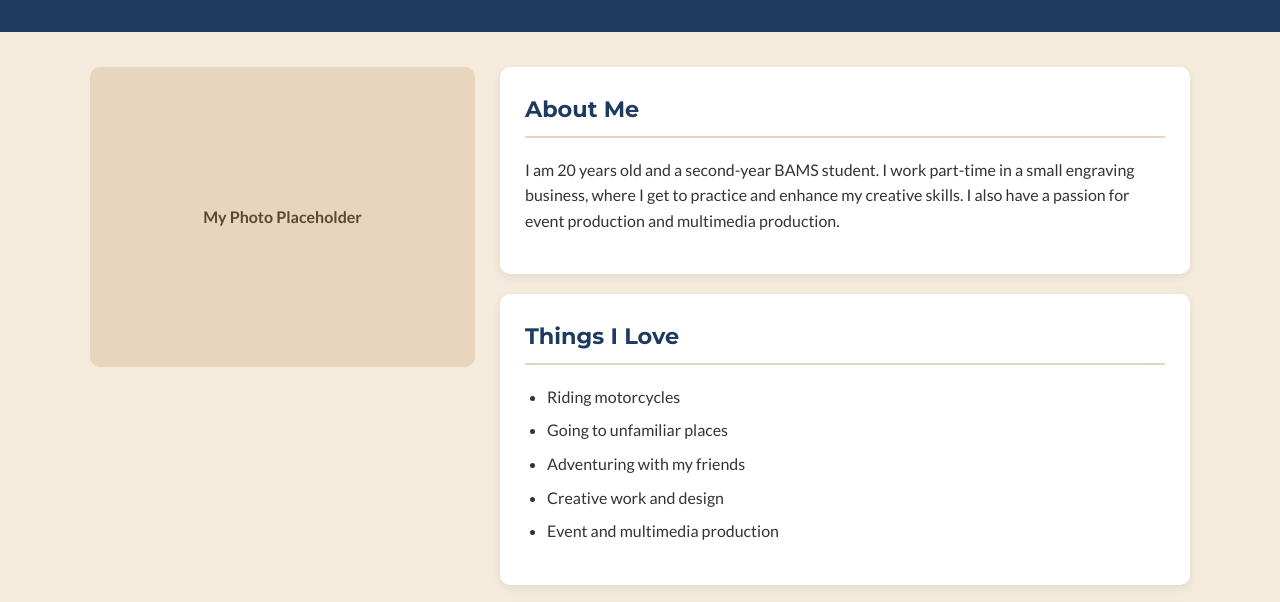
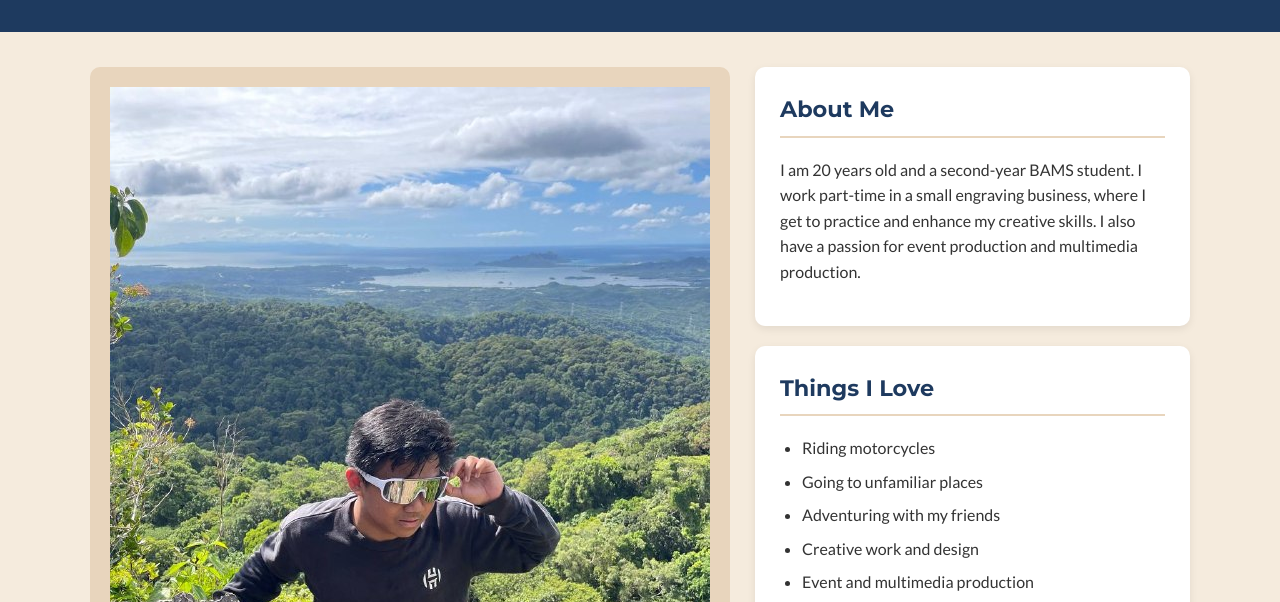
Before and after one commit to iamorata-art/MMS171-final-proj, a plain HTML site: page index.html in a window 1280 px wide. Shown: the part 163-765 px from the top of the page. Drawn offline with Linux system fonts and the light colour scheme.

Commit message:
Add profile photo and update placeholder in index.html

```diff
--- a/index.html
+++ b/index.html
@@ -31,7 +31,7 @@
         <div class="profile-container">
 
             <div class="profile-photo">
-                My Photo Placeholder
+    <img src="my-photo.jpg" alt="Photo of Ian Louis A. Morata">
             </div>
 
             <div class="profile-content">
```
Also changed, not shown: my-photo.jpg (renamed from ian.jpg).
